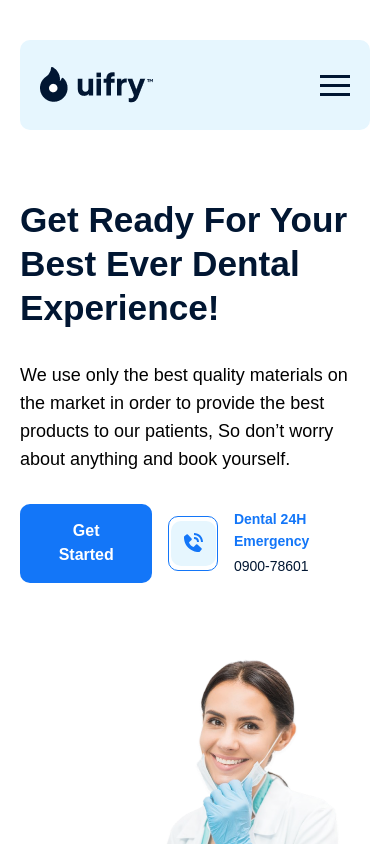
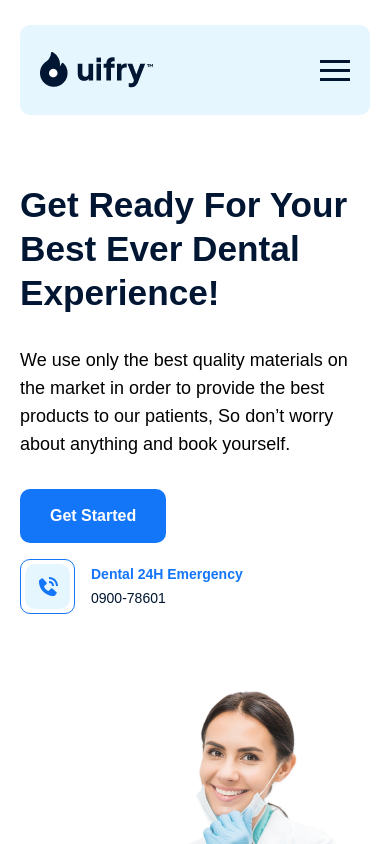
Before and after one commit to Firdosh01/Dental-medical-website, a React (Vite) app: page / in a window 390 px wide. Shown: the top 844 px of the page. Built offline with nearby package versions, Linux system fonts and the light colour scheme; a web font is replaced by a local one.

Commit message:
minor changes

```diff
--- a/src/components/common/Navbar.jsx
+++ b/src/components/common/Navbar.jsx
@@ -11,7 +11,7 @@ const Navbar = ({ navbarBgColor }) => {
   };
 
   return (
-    <div className="max_width_container !pt-[40px] ">
+    <div className="max_width_container sm:!pt-[40px] !pt-[25px]">
       <div
         className="navbar_container 2xl:!mx-0 !mx-5"
         style={{ backgroundColor: `${navbarBgColor}` }}
--- a/src/pages/Home.jsx
+++ b/src/pages/Home.jsx
@@ -26,7 +26,7 @@ const Home = () => {
               provide the best products to our patients, So don’t worry about
               anything and book yourself.
             </div>
-            <div className="sm:!mt-[40px] !mt-[30px] flex items-center sm:gap-[22px] gap-[16px]">
+            <div className="sm:!mt-[40px] !mt-[30px] flex sm:items-center sm:gap-[22px] gap-[16px] flex-wrap">
               <div className="w-fit">
                 <Button>Get Started</Button>
               </div>
@@ -347,7 +347,7 @@ const Home = () => {
           <div className="flex flex-col gap-[20px] w-[455px]">
             <div className="relative !z-[999] h2_semibold text-[var(--dark-blue-color)]">
               News & Articles
-              <div className="absolute sm:!top-[-70px] !top-[-55px] left-0 !z-[9]">
+              <div className="absolute sm:!top-[-70px] !top-[-50px] left-0 !z-[9]">
                 <img
                   src="/assets/logos/welcoming-underline.png"
                   alt=""
```
